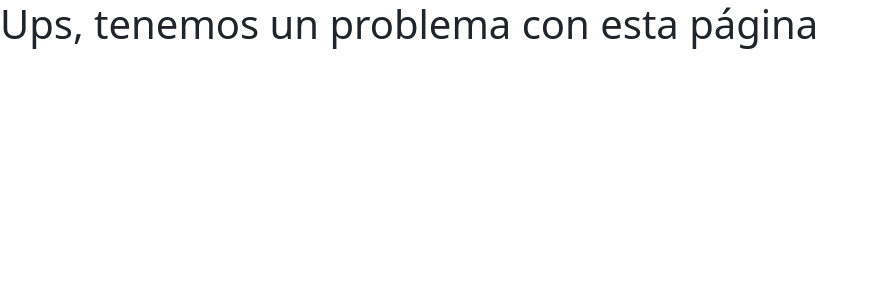
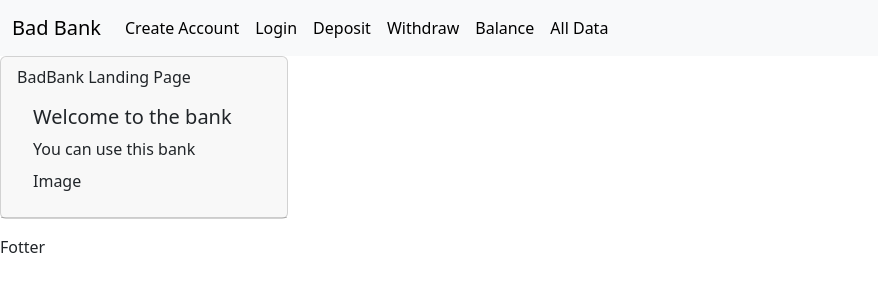
Before and after one commit to siegfriedLearn/BadBank, a React (Vite) app: page /home in a window 1280 px wide. Shown: the top 300 px of the page, without its empty margins (0-878 px from the left). Built offline with nearby package versions, Linux system fonts and the light colour scheme.

Commit message:
Se adiciona Card

```diff
--- /dev/null
+++ b/src/components/Card.jsx
@@ -0,0 +1,24 @@
+
+
+export const Card = (props) => {
+
+  function classes(){
+    const bg = props.bgcolor ? ' bg-' + props.bgcolor : ' ';
+    const txt = props.txtcolor ? ' text-' + props.txtcolor : ' text-white';
+    return 'card mb-3 ' + bg +txt;
+
+  }
+
+  return (
+   <div className={classes()} style={{maxWidth: "18rem"}}>
+    <div className="card-header">{props.header}
+      <div className="card-body">
+        {props.title && (<h5 className="card-title">{props.title}</h5>)}
+        {props.text && (<p className="card-title">{props.text}</p>)}
+        {props.body}
+        {props.status && (<div id="createStatus">{props.status}</div>)}
+      </div>
+    </div>
+   </div>
+  );
+};
--- a/src/components/Nav.jsx
+++ b/src/components/Nav.jsx
@@ -1,25 +1,66 @@
-import { Link } from "react-router-dom"
-
+import { Link } from "react-router-dom";
 
 export const Nav = () => {
   return (
     <nav className="navbar navbar-expand-lg bg-body-tertiary">
       <div className="container-fluid">
-    <Link className="navbar-brand" to={"/"}>Bad Bank</Link>
-    <button className="navbar-toggler" type="button" data-bs-toggle="collapse" data-bs-target="#navbarNavAltMarkup" aria-controls="navbarNavAltMarkup" aria-expanded="false" aria-label="Toggle navigation">
+        <Link className="navbar-brand" to={"/home"}>
+          Bad Bank
+        </Link>
+        <button
+          className="navbar-toggler"
+          type="button"
+          data-bs-toggle="collapse"
+          data-bs-target="#navbarNavAltMarkup"
+          aria-controls="navbarNavAltMarkup"
+          aria-expanded="false"
+          aria-label="Toggle navigation"
+        >
           <span className="navbar-toggler-icon"></span>
         </button>
         <div className="collapse navbar-collapse" id="navbarNavAltMarkup">
           <div className="navbar-nav">
-        <Link className="nav-link active"  aria-current="page" to={"/createaccount"}>Create Account</Link>
-        <Link className="nav-link active"  aria-current="page" to={"/login"}>Login</Link>
-        <Link className="nav-link active"  aria-current="page" to={"/deposit"}>Deposit</Link>
-        <Link className="nav-link active"  aria-current="page" to={"/withdraw"}>Withdraw</Link>
-        <Link className="nav-link active"  aria-current="page" to={"/balance"}>Balance</Link>
-        <Link className="nav-link active"  aria-current="page" to={"/alldata"}>All Data</Link>
+            <Link
+              className="nav-link active"
+              aria-current="page"
+              to={"/createaccount"}
+            >
+              Create Account
+            </Link>
+            <Link className="nav-link active" aria-current="page" to={"/login"}>
+              Login
+            </Link>
+            <Link
+              className="nav-link active"
+              aria-current="page"
+              to={"/deposit"}
+            >
+              Deposit
+            </Link>
+            <Link
+              className="nav-link active"
+              aria-current="page"
+              to={"/withdraw"}
+            >
+              Withdraw
+            </Link>
+            <Link
+              className="nav-link active"
+              aria-current="page"
+              to={"/balance"}
+            >
+              Balance
+            </Link>
+            <Link
+              className="nav-link active"
+              aria-current="page"
+              to={"/alldata"}
+            >
+              All Data
+            </Link>
           </div>
         </div>
       </div>
     </nav>
-  )
-}
+  );
+};
--- a/src/layout/LayoutPublic.jsx
+++ b/src/layout/LayoutPublic.jsx
@@ -1,5 +1,8 @@
+
 import { Outlet } from "react-router-dom";
 import { Nav } from "../components/nav"
+
+
 
 const LayoutPublic = (  ) => {
 
--- a/src/main.jsx
+++ b/src/main.jsx
@@ -1,16 +1,14 @@
-import React from 'react'
-import ReactDOM from 'react-dom/client'
-import {
-  RouterProvider,
-} from "react-router-dom";
-import { router } from './router'
+import React, { createContext } from "react";
+import ReactDOM from "react-dom/client";
+import { RouterProvider } from "react-router-dom";
+import { router } from "./router";
 
+export const UserContext = createContext(null);
 
-
-
-
-ReactDOM.createRoot(document.getElementById('root')).render(
+ReactDOM.createRoot(document.getElementById("root")).render(
   <React.StrictMode>
-    <RouterProvider router={router}/>
-  </React.StrictMode>,
-)
+    <UserContext.Provider value={{ name: "Carlos" }}>
+      <RouterProvider router={router} />
+    </UserContext.Provider>
+  </React.StrictMode>
+);
--- a/src/pages/AllData.jsx
+++ b/src/pages/AllData.jsx
@@ -1,6 +1,12 @@
+import { useContext } from 'react';
+import { UserContext } from '../main'
+
 
 export const AllData = () => {
+
+  const user = useContext(UserContext);
+
   return (
-    <div>AllData</div>
+    <div>AllData {user.name}</div>
   )
 }
--- a/src/pages/CreateAccount.jsx
+++ b/src/pages/CreateAccount.jsx
@@ -1,6 +1,13 @@
+import { Card } from "../components/Card"
 
 export const CreateAccount = () => {
   return (
-    <div>CreateAccount</div>
+    <Card
+    txtcolor="color"
+    header="BadBank Landing Page"
+    title="Welcome to the bank"
+    text="You can use this bank"
+    body="Image"
+    />
   )
 }
--- a/src/pages/Home.jsx
+++ b/src/pages/Home.jsx
@@ -1,6 +1,16 @@
+import { Card } from "../components/Card"
+
 
 export const Home = () => {
+
   return (
-    <div>Home</div>
+
+    <Card
+    txtcolor="color"
+    header="BadBank Landing Page"
+    title="Welcome to the bank"
+    text="You can use this bank"
+    body="Image"
+    />
   )
 }
--- a/src/router/index.jsx
+++ b/src/router/index.jsx
@@ -17,7 +17,8 @@ export const router = createBrowserRouter([
     errorElement: <h1>Ups, tenemos un problema con esta página</h1>,
     children: [
       {
-        index: true,
+        //index: true,
+        path: "/home",
         element: <Home />,
 
       },
```
Lines whose indentation alone changed are shown as unchanged.
